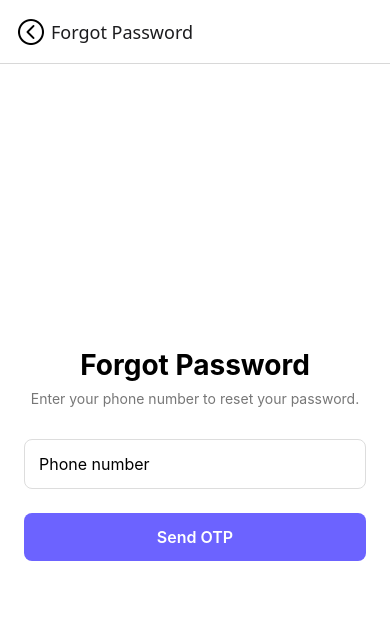
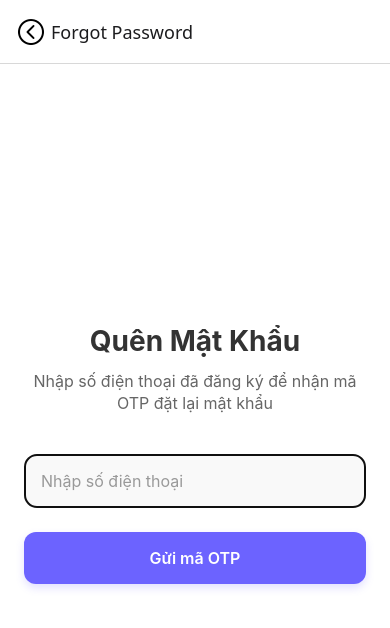
Before and after one commit to thanhduongw/Dating-App, a React Native app in the folder HeartSync/: screen /ForgotPassword in a window 390 px wide. Shown: the top 628 px of the page. Built offline with nearby package versions, Linux system fonts and the light colour scheme.

Commit message:
DA-38 finish ForgotPassword

```diff
--- a/HeartSync/src/screens/auth/ForgotPasswordScreen.tsx
+++ b/HeartSync/src/screens/auth/ForgotPasswordScreen.tsx
@@ -1,42 +1,150 @@
 import React, { useState } from "react";
-import { View, Text, TextInput, TouchableOpacity, StyleSheet } from "react-native";
+import {
+    View,
+    Text,
+    TextInput,
+    TouchableOpacity,
+    StyleSheet,
+    Alert,
+    KeyboardAvoidingView,
+    ScrollView,
+    Platform,
+    TouchableWithoutFeedback,
+    Keyboard
+} from "react-native";
 import { useNavigation } from "@react-navigation/native";
 import type { StackNavigationProp } from "@react-navigation/stack";
 import { AuthStackParamList } from "../../navigation/AuthNavigator";
+import { requestOTP } from "../../services/authApi";
 
 export default function ForgotPasswordScreen() {
     const navigation = useNavigation<StackNavigationProp<AuthStackParamList, "ForgotPassword">>();
     const [phone, setPhone] = useState("");
+    const [loading, setLoading] = useState(false);
 
-    const handleSendOTP = () => {
-        navigation.navigate("OTP", { fromForgotPassword: true });
+    const handleSendOTP = async () => {
+        if (!phone) {
+            Alert.alert("Lỗi", "Vui lòng nhập số điện thoại");
+            return;
+        }
+
+        setLoading(true);
+        try {
+            const result = await requestOTP(phone);
+            if (result.success) {
+                navigation.navigate("OTP", {
+                    fromForgotPassword: true,
+                    phone: phone
+                });
+            }
+        } catch (error) {
+            Alert.alert("Lỗi", "Không thể gửi OTP. Vui lòng thử lại.");
+        } finally {
+            setLoading(false);
+        }
     };
 
     return (
-        <View style={styles.container}>
-            <Text style={styles.title}>Forgot Password</Text>
-            <Text style={styles.subtitle}>Enter your phone number to reset your password.</Text>
+        <KeyboardAvoidingView
+            style={styles.container}
+            behavior={Platform.OS === "ios" ? "padding" : "height"}
+        >
+            <TouchableWithoutFeedback onPress={Keyboard.dismiss}>
+                <ScrollView
+                    contentContainerStyle={styles.scrollContainer}
+                    showsVerticalScrollIndicator={false}
+                    keyboardShouldPersistTaps="handled"
+                >
+                    <View style={styles.content}>
+                        <Text style={styles.title}>Quên Mật Khẩu</Text>
+                        <Text style={styles.subtitle}>
+                            Nhập số điện thoại đã đăng ký để nhận mã OTP đặt lại mật khẩu
+                        </Text>
 
                         <TextInput
                             style={styles.input}
-                placeholder="Phone number"
+                            placeholder="Nhập số điện thoại"
+                            placeholderTextColor="#999"
                             keyboardType="phone-pad"
                             value={phone}
                             onChangeText={setPhone}
+                            autoFocus={true}
                         />
 
-            <TouchableOpacity style={styles.button} onPress={handleSendOTP}>
-                <Text style={styles.buttonText}>Send OTP</Text>
+                        <TouchableOpacity
+                            style={[styles.button, loading && styles.buttonDisabled]}
+                            onPress={handleSendOTP}
+                            disabled={loading}
+                        >
+                            <Text style={styles.buttonText}>
+                                {loading ? "Đang gửi..." : "Gửi mã OTP"}
+                            </Text>
                         </TouchableOpacity>
                     </View>
+                </ScrollView>
+            </TouchableWithoutFeedback>
+        </KeyboardAvoidingView>
     );
 }
 
 const styles = StyleSheet.create({
-    container: { flex: 1, backgroundColor: "#fff", padding: 24, justifyContent: "center" },
-    title: { fontSize: 28, fontWeight: "700", textAlign: "center", marginBottom: 8 },
-    subtitle: { fontSize: 14, color: "#777", textAlign: "center", marginBottom: 32 },
-    input: { borderWidth: 1, borderColor: "#ddd", borderRadius: 8, padding: 14, fontSize: 16, marginBottom: 24 },
-    button: { backgroundColor: "#6C63FF", borderRadius: 8, paddingVertical: 14, alignItems: "center" },
-    buttonText: { color: "#fff", fontSize: 16, fontWeight: "600" }
+    container: {
+        flex: 1,
+        backgroundColor: "#fff"
+    },
+    scrollContainer: {
+        flexGrow: 1,
+    },
+    content: {
+        flex: 1,
+        justifyContent: "center",
+        padding: 24,
+    },
+    title: {
+        fontSize: 28,
+        fontWeight: "700",
+        textAlign: "center",
+        marginBottom: 12,
+        color: "#333"
+    },
+    subtitle: {
+        fontSize: 16,
+        color: "#666",
+        textAlign: "center",
+        marginBottom: 40,
+        lineHeight: 22
+    },
+    input: {
+        borderWidth: 1,
+        borderColor: "#ddd",
+        borderRadius: 12,
+        padding: 16,
+        fontSize: 16,
+        marginBottom: 24,
+        backgroundColor: "#f9f9f9"
+    },
+    button: {
+        backgroundColor: "#6C63FF",
+        borderRadius: 12,
+        paddingVertical: 16,
+        alignItems: "center",
+        shadowColor: "#6C63FF",
+        shadowOffset: {
+            width: 0,
+            height: 4,
+        },
+        shadowOpacity: 0.2,
+        shadowRadius: 8,
+        elevation: 4,
+    },
+    buttonDisabled: {
+        backgroundColor: "#ccc",
+        shadowColor: "transparent",
+        elevation: 0,
+    },
+    buttonText: {
+        color: "#fff",
+        fontSize: 16,
+        fontWeight: "600"
+    }
 });
--- a/HeartSync/src/screens/auth/ResetPasswordScreen.tsx
+++ b/HeartSync/src/screens/auth/ResetPasswordScreen.tsx
@@ -1,50 +1,148 @@
 import React, { useState } from "react";
-import { View, Text, TextInput, TouchableOpacity, StyleSheet } from "react-native";
-import { useNavigation } from "@react-navigation/native";
+import {
+    View,
+    Text,
+    TextInput,
+    TouchableOpacity,
+    StyleSheet,
+    Alert,
+    KeyboardAvoidingView,
+    ScrollView,
+    Platform,
+    TouchableWithoutFeedback,
+    Keyboard
+} from "react-native";
+import { useNavigation, useRoute, RouteProp } from "@react-navigation/native";
 import type { StackNavigationProp } from "@react-navigation/stack";
 import { AuthStackParamList } from "../../navigation/AuthNavigator";
+import { resetPassword } from "../../services/authApi";
+
+type ResetPasswordScreenRouteProp = RouteProp<AuthStackParamList, "ResetPassword">;
 
 export default function ResetPasswordScreen() {
     const navigation = useNavigation<StackNavigationProp<AuthStackParamList, "ResetPassword">>();
+    const route = useRoute<ResetPasswordScreenRouteProp>();
     const [password, setPassword] = useState("");
     const [confirmPassword, setConfirmPassword] = useState("");
+    const [loading, setLoading] = useState(false);
 
-    const handleReset = () => {
-        if (password !== confirmPassword) return alert("Passwords do not match!");
-        alert("Password reset successful!");
+    const { phone } = route.params;
+
+    const handleReset = async () => {
+        if (!password || !confirmPassword) {
+            Alert.alert("Lỗi", "Vui lòng điền đầy đủ thông tin");
+            return;
+        }
+
+        if (password !== confirmPassword) {
+            Alert.alert("Lỗi", "Mật khẩu không khớp!");
+            return;
+        }
+
+        if (password.length < 6) {
+            Alert.alert("Lỗi", "Mật khẩu phải có ít nhất 6 ký tự");
+            return;
+        }
+
+        setLoading(true);
+        try {
+            await resetPassword(phone, password);
+            Alert.alert("Thành công", "Đặt lại mật khẩu thành công!");
             navigation.replace("SignInWithPhone");
+        } catch (error: any) {
+            Alert.alert("Lỗi", error.message || "Không thể đặt lại mật khẩu");
+        } finally {
+            setLoading(false);
+        }
     };
 
     return (
-        <View style={styles.container}>
-            <Text style={styles.title}>Reset Password</Text>
+        <KeyboardAvoidingView
+            style={styles.container}
+            behavior={Platform.OS === "ios" ? "padding" : "height"}
+        >
+            <TouchableWithoutFeedback onPress={Keyboard.dismiss}>
+                <ScrollView
+                    contentContainerStyle={styles.scrollContainer}
+                    showsVerticalScrollIndicator={false}
+                    keyboardShouldPersistTaps="handled"
+                >
+                    <Text style={styles.title}>Đặt Lại Mật Khẩu</Text>
+                    <Text style={styles.subtitle}>Số điện thoại: {phone}</Text>
 
                     <TextInput
                         style={styles.input}
-                placeholder="New password"
+                        placeholder="Mật khẩu mới"
                         secureTextEntry
                         value={password}
                         onChangeText={setPassword}
                     />
                     <TextInput
                         style={styles.input}
-                placeholder="Confirm password"
+                        placeholder="Xác nhận mật khẩu"
                         secureTextEntry
                         value={confirmPassword}
                         onChangeText={setConfirmPassword}
                     />
 
-            <TouchableOpacity style={styles.button} onPress={handleReset}>
-                <Text style={styles.buttonText}>Reset</Text>
+                    <TouchableOpacity
+                        style={[styles.button, loading && styles.buttonDisabled]}
+                        onPress={handleReset}
+                        disabled={loading}
+                    >
+                        <Text style={styles.buttonText}>
+                            {loading ? "Đang xử lý..." : "Đặt lại"}
+                        </Text>
                     </TouchableOpacity>
-        </View>
+                </ScrollView>
+            </TouchableWithoutFeedback>
+        </KeyboardAvoidingView>
     );
 }
 
 const styles = StyleSheet.create({
-    container: { flex: 1, backgroundColor: "#fff", padding: 24, justifyContent: "center" },
-    title: { fontSize: 28, fontWeight: "700", textAlign: "center", marginBottom: 32 },
-    input: { borderWidth: 1, borderColor: "#ddd", borderRadius: 8, padding: 14, fontSize: 16, marginBottom: 16 },
-    button: { backgroundColor: "#6C63FF", borderRadius: 8, paddingVertical: 14, alignItems: "center" },
-    buttonText: { color: "#fff", fontSize: 16, fontWeight: "600" }
+    container: {
+        flex: 1,
+        backgroundColor: "#fff"
+    },
+    scrollContainer: {
+        flexGrow: 1,
+        justifyContent: "center",
+        padding: 24
+    },
+    title: {
+        fontSize: 28,
+        fontWeight: "700",
+        textAlign: "center",
+        marginBottom: 16
+    },
+    subtitle: {
+        fontSize: 14,
+        color: "#777",
+        textAlign: "center",
+        marginBottom: 24
+    },
+    input: {
+        borderWidth: 1,
+        borderColor: "#ddd",
+        borderRadius: 8,
+        padding: 14,
+        fontSize: 16,
+        marginBottom: 16
+    },
+    button: {
+        backgroundColor: "#6C63FF",
+        borderRadius: 8,
+        paddingVertical: 14,
+        alignItems: "center",
+        marginTop: 8
+    },
+    buttonDisabled: {
+        backgroundColor: "#ccc"
+    },
+    buttonText: {
+        color: "#fff",
+        fontSize: 16,
+        fontWeight: "600"
+    }
 });
```
Lines whose indentation alone changed are shown as unchanged.
